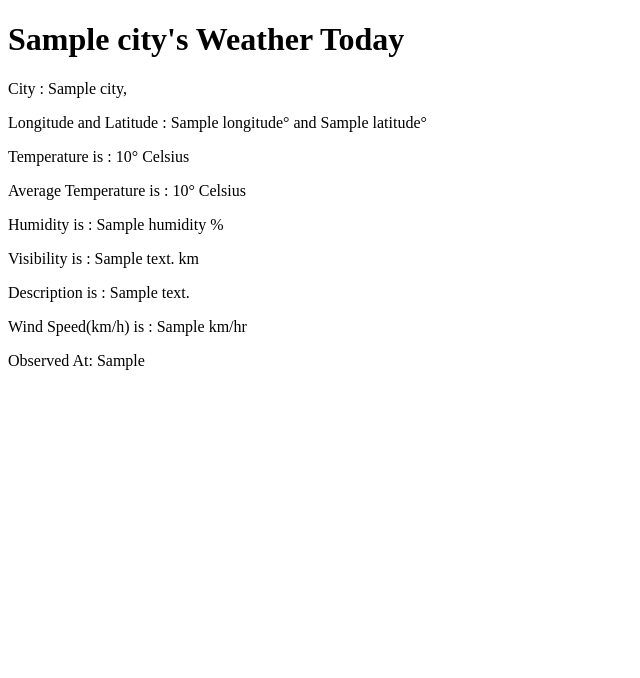
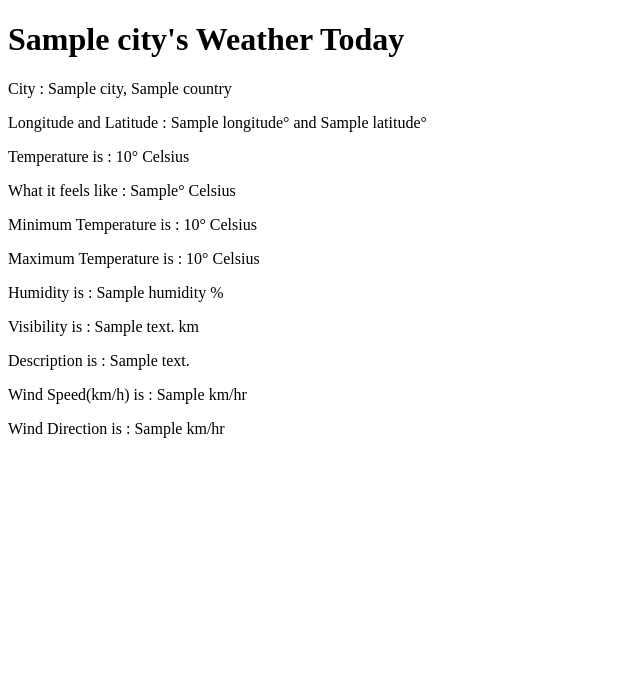
Before and after one commit to gegendepressed/weatherweb, a Flask app: template templates/submit.html in a window 1280 px wide. Shown: the top 678 px of the page, without its empty margins (0-640 px from the left). Run offline with Flask 3, Linux system fonts and the light colour scheme; the template is opened without the code that fills it: most values are stand-ins (such as "Sample title", 1, 10 or a date in 2020).

Commit message:
pushed some changes

```diff
--- a/main.py
+++ b/main.py
@@ -6,13 +6,17 @@ app = Flask(__name__)
 
 def getweatherinfo(city):
    # API_ID = insert your api id here
-    response = get(f"https://api.openweathermap.org/data/2.5/weather?q={city}&appid={API_ID}")
+    response = get(f"https://api.openweathermap.org/data/2.5/weather?q={city}&appid={API_KEY}&units=metric")
     data = response.json()
     weatherinfo = {
             "city": data["name"],
+            "country": data["sys"]["country"],
             "latitude": data["coord"]["lat"],
             "longitude": data["coord"]["lon"],
             "current_temperature": data["main"]["temp"],
+            "feels_like" : data["main"]["feels_like"],
+            "min_temp" : data["main"]["temp_min"],
+            "max_temp" : data["main"]["temp_max"],
             "humidity": data["main"]["humidity"],
             "visibility": data["visibility"],
             "description": data["weather"][0]["description"],
--- a/templates/submit.html
+++ b/templates/submit.html
@@ -7,15 +7,17 @@
 </head>
 <body>
     <p><b><h1>{{weatherinfo.city }}'s Weather Today </h1> </b></p>
-    <p> City : {{ weatherinfo.city }}, </p>
+    <p> City : {{ weatherinfo.city }}, {{ weatherinfo.country }}</p>
     <p> Longitude and Latitude : {{ weatherinfo.longitude }}° and {{ weatherinfo.latitude }}°</p>
     <p> Temperature is : {{ weatherinfo.current_temperature }}° Celsius</p>
-    <p> Average Temperature is : {{ weatherinfo.average_temperature }}° Celsius</p>
+    <p> What it feels like  : {{ weatherinfo.feels_like}}° Celsius</p>
+    <p> Minimum Temperature is : {{ weatherinfo.min_temp }}° Celsius</p>
+    <p> Maximum Temperature is : {{ weatherinfo.max_temp }}° Celsius</p>
     <p> Humidity is : {{ weatherinfo.humidity }} %</p>
     <p> Visibility is : {{ weatherinfo.visibility }} km</p>
     <p> Description is : {{ weatherinfo.description}}</p>
     <p> Wind Speed(km/h) is : {{ weatherinfo.wind_speed }} km/hr</p>
-    <p> Observed At: {{ weatherinfo.sunrise_local }}</p>
+    <p> Wind Direction is : {{ weatherinfo.wind_direction }} km/hr</p>
 
 </body>
 <footer style="  position: fixed;
--- a/templates/weather.html
+++ b/templates/weather.html
@@ -9,7 +9,7 @@
     <h1>Weather Information</h1>
     <form method="post" action="/submit">
         <label for="name">Enter the city name here: </label>
-        <input type="text" id="name" name="name" placeholder="eg. Thane"><br>
+        <input type="text"  id="name" name="name" placeholder="eg. Thane" required><br>
         <br>
         <input type="submit" value="Submit">
     </form>
```
